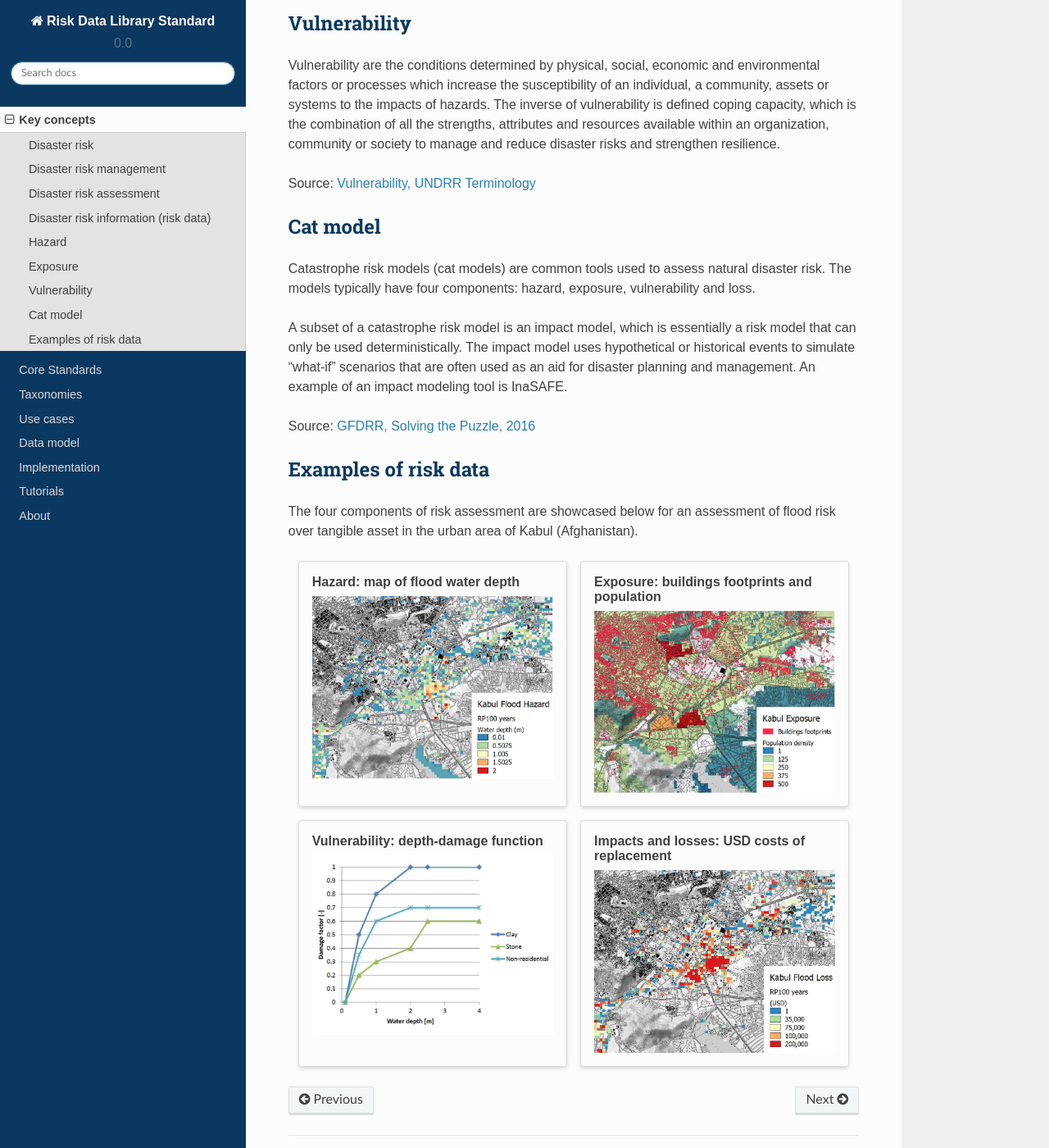
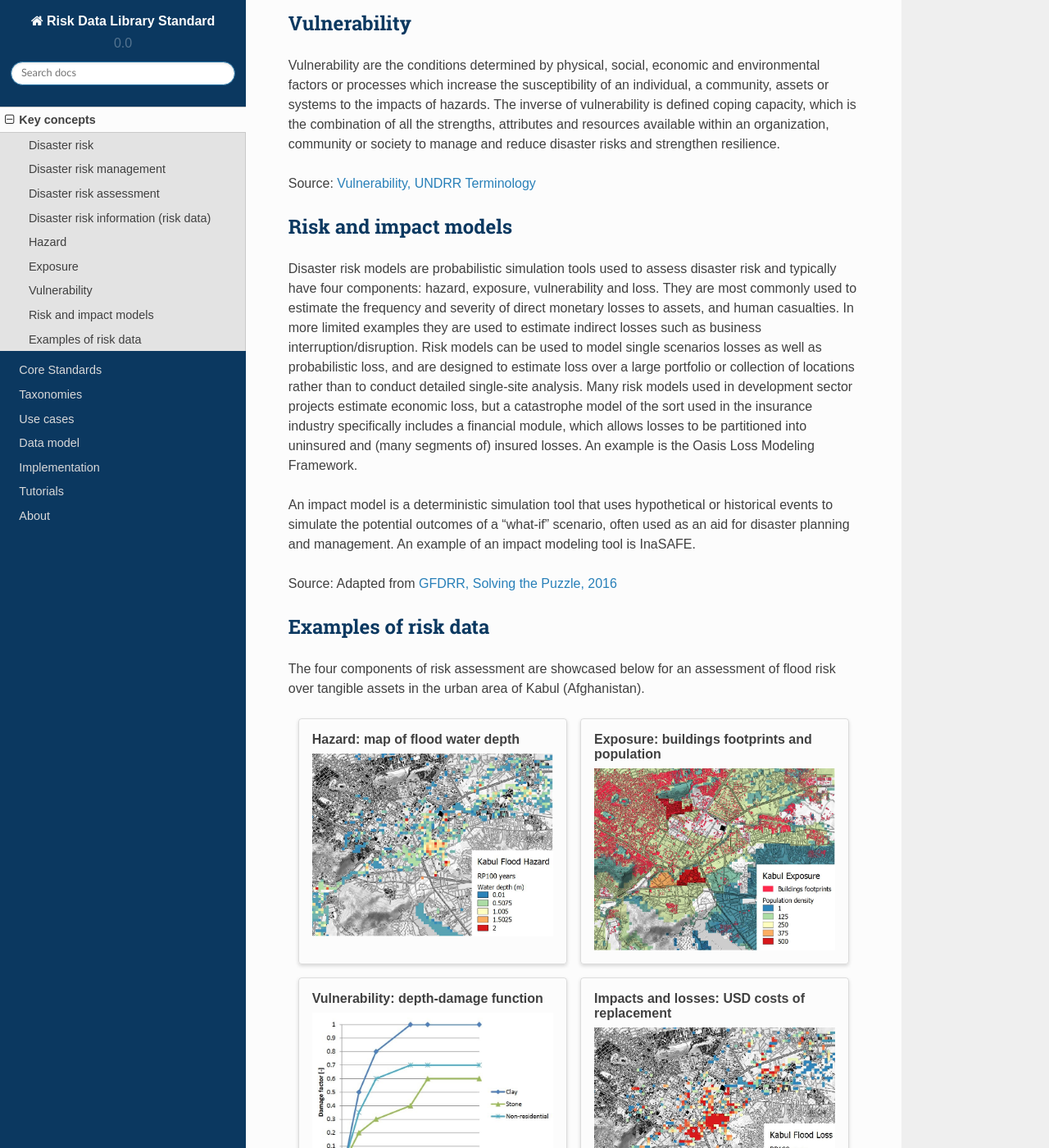
Before and after one commit to GFDRR/rdl-standard, a Sphinx documentation site: the page built from docs/keyconcepts.md, in a window 1280 px wide and 1400 px high, scrolled down 1885 px. Shown: the whole window at 82% size. Built offline with Sphinx 7.4.7 and the Read the Docs theme 2.0.0, drawn with Linux system fonts in a browser that asks for light colours.

Commit message:
Update keyconcepts.md
Edited the description of risk models, to be more comprehensive than the original source

`````diff
--- a/docs/keyconcepts.md
+++ b/docs/keyconcepts.md
@@ -56,17 +56,17 @@ Vulnerability are the conditions determined by physical, social, economic and en
 
 Source: [Vulnerability, UNDRR Terminology](https://www.undrr.org/terminology/vulnerability)
 
-## Cat model
+## Risk and impact models
 
-Catastrophe risk models (cat models) are common tools used to assess natural disaster risk. The models typically have four components: hazard, exposure, vulnerability and loss.
+Disaster risk models are probabilistic simulation tools used to assess disaster risk and typically have four components: hazard, exposure, vulnerability and loss. They are most commonly used to estimate the frequency and severity of direct monetary losses to assets, and human casualties. In more limited examples they are used to estimate indirect losses such as business interruption/disruption. Risk models can be used to model single scenarios losses as well as probabilistic loss, and are designed to estimate loss over a large portfolio or collection of locations rather than to conduct detailed single-site analysis. Many risk models used in development sector projects estimate economic loss, but a catastrophe model of the sort used in the insurance industry specifically includes a financial module, which allows losses to be partitioned into uninsured and (many segments of) insured losses. An example is the Oasis Loss Modeling Framework.
 
-A subset of a catastrophe risk model is an impact model, which is essentially a risk model that can only be used deterministically. The impact model uses hypothetical or historical events to simulate “what-if” scenarios that are often used as an aid for disaster planning and management. An example of an impact modeling tool is InaSAFE.
+An impact model is a deterministic simulation tool that uses hypothetical or historical events to simulate the potential outcomes of a “what-if” scenario, often used as an aid for disaster planning and management. An example of an impact modeling tool is InaSAFE.
 
-Source: [GFDRR, Solving the Puzzle, 2016](https://www.gfdrr.org/sites/default/files/solving-the-puzzle-report.pdf)
+Source: Adapted from [GFDRR, Solving the Puzzle, 2016](https://www.gfdrr.org/sites/default/files/solving-the-puzzle-report.pdf)
 
 ## Examples of risk data
 
-The four components of risk assessment are showcased below for an assessment of flood risk over tangible asset in the urban area of Kabul (Afghanistan).
+The four components of risk assessment are showcased below for an assessment of flood risk over tangible assets in the urban area of Kabul (Afghanistan).
 
 ````{grid} 1 1 1 2
 :gutter: 3
`````
